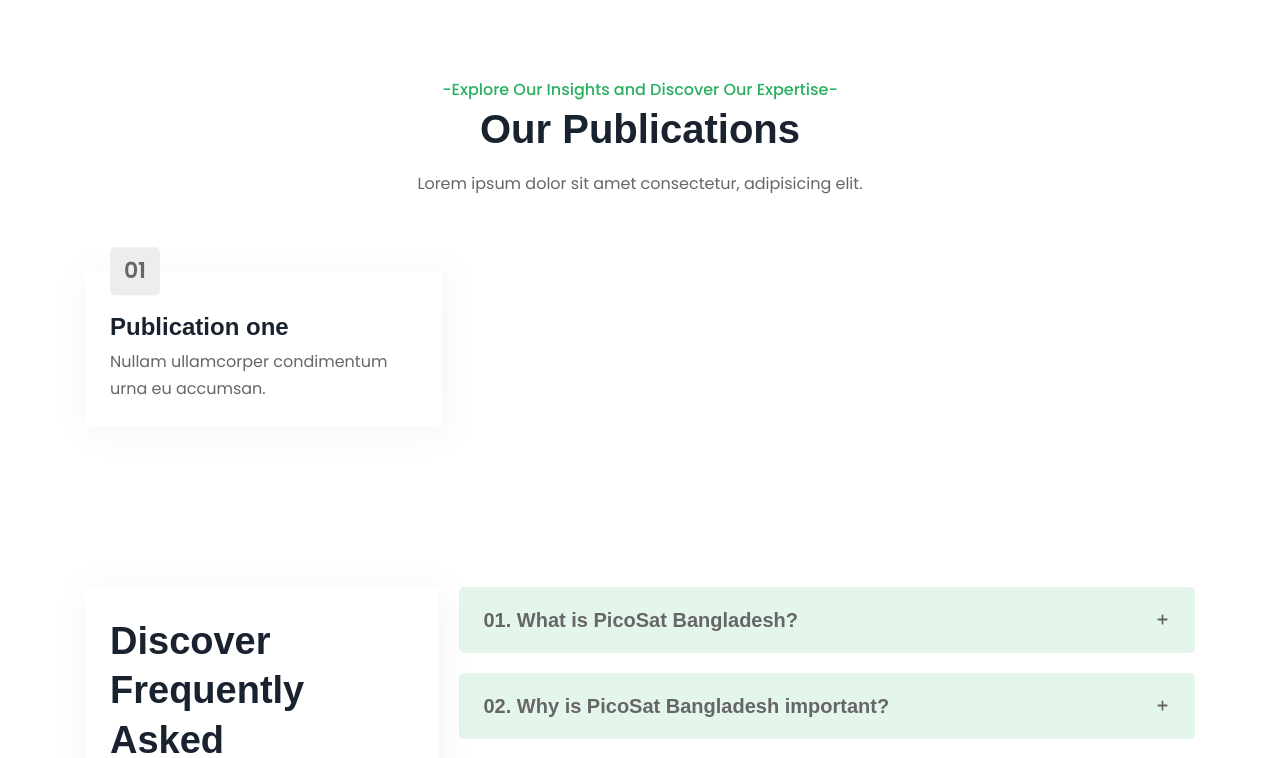
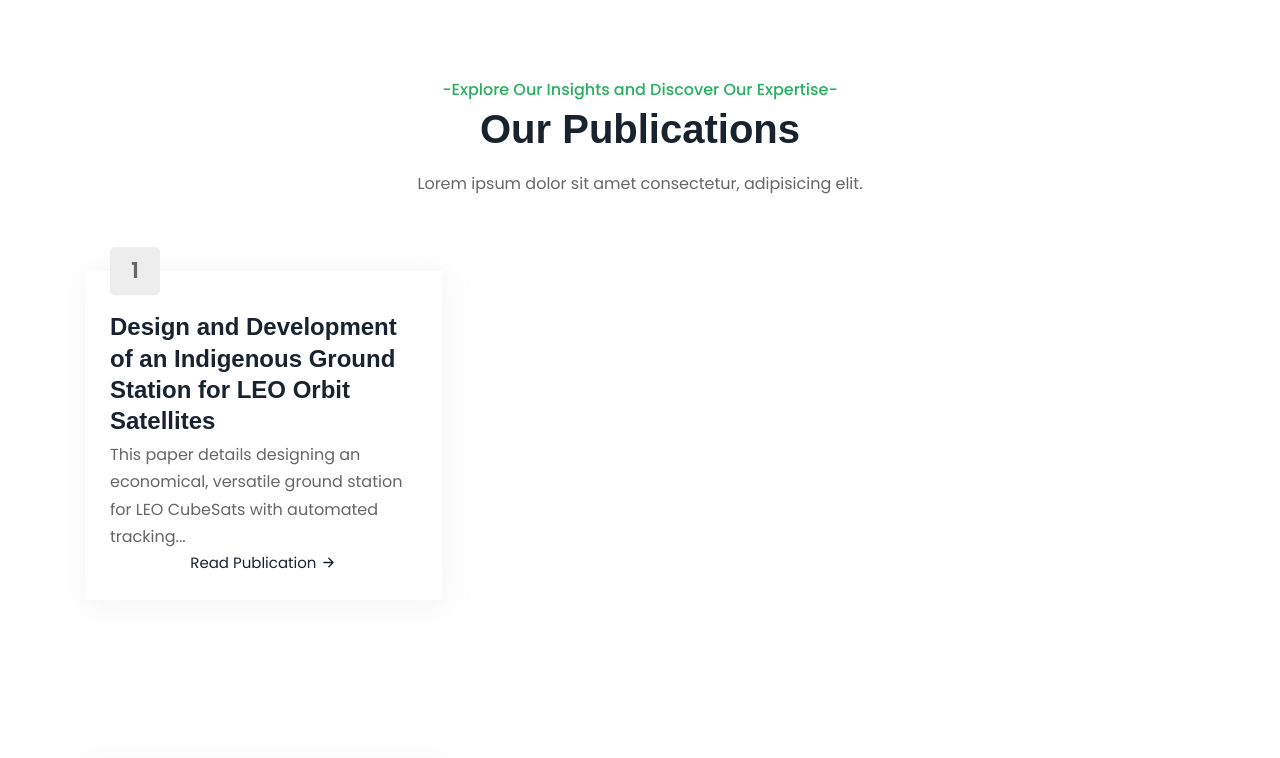
Before and after one commit to SISIYAM/picoSat-website, a React (Vite) app: page / in a window 1280 px wide. Shown: the part 3841-4599 px from the top of the page. Built offline with nearby package versions, Linux system fonts and the light colour scheme; a web font is replaced by a local one.

Commit message:
partners image complete

```diff
--- a/src/components/PartnersCarousel.jsx
+++ b/src/components/PartnersCarousel.jsx
@@ -1,7 +1,7 @@
 import React, { useRef, useState } from "react";
 // Import Swiper React components
 import { Swiper, SwiperSlide } from "swiper/react";
-import img4 from "../assets/images/partners/img-4.png";
+import img4 from "../assets/images/partners/b2b.jpg";
 import img5 from "../assets/images/partners/bsmraau_logo.png";
 import img6 from "../assets/images/partners/a2i_logo.svg";
 
@@ -42,6 +42,7 @@
             <img
               src={img4}
               width={200}
+              style={{ height: "90px" }}
               className="object-contain max-w-full max-h-full"
             />
           </SwiperSlide>
@@ -63,6 +64,7 @@
             <img
               src={img4}
               width={200}
+              style={{ height: "90px" }}
               className="object-contain max-w-full max-h-full"
             />
           </SwiperSlide>
--- a/src/components/Publication.jsx
+++ b/src/components/Publication.jsx
@@ -1,6 +1,23 @@
 import React from "react";
 
 function Publication() {
+  const publicationData = [
+    {
+      title:
+        "Design and Development of an Indigenous Ground Station for LEO Orbit Satellites",
+      description:
+        "This paper details designing an economical, versatile ground station for LEO CubeSats with automated tracking and data acquisition.",
+      link: "https://ieeexplore.ieee.org/document/10421680",
+    },
+  ];
+
+  const truncateDescription = (description, maxWords) => {
+    const words = description.split(" ");
+    return words.length > maxWords
+      ? words.slice(0, maxWords).join(" ") + "..."
+      : description;
+  };
+
   return (
     <section
       className="section features"
@@ -16,18 +33,31 @@
           Lorem ipsum dolor sit amet consectetur, adipisicing elit.
         </p>
         <ul className="grid-list">
-          <li>
+          {publicationData.map((publication, index) => (
+            <li key={index}>
               <div className="features-card">
-              <data className="card-number" value={"01"}>
-                01
+                <data className="card-number" value={index + 1}>
+                  {index + 1}
                 </data>
-              <h3 className="h3 card-title">Publication one</h3>
+                <h3 className="h3 card-title">{publication.title}</h3>
                 <p className="card-text">
-                Nullam ullamcorper condimentum urna eu accumsan.
+                  {truncateDescription(publication.description, 15)}
                 </p>
+                <a
+                  href={publication.link}
+                  target="_blank"
+                  rel="noopener noreferrer"
+                  className="btn-link"
+                >
+                  <span className="span">Read Publication</span>
+                  <ion-icon
+                    name="arrow-forward-outline"
+                    aria-hidden="true"
+                  ></ion-icon>
+                </a>
               </div>
             </li>
-          {/* Repeat similar feature cards */}
+          ))}
         </ul>
       </div>
     </section>
```
Also changed, not shown: src/assets/images/partners/b2b.jpg (added). Lines whose indentation alone changed are shown as unchanged.
